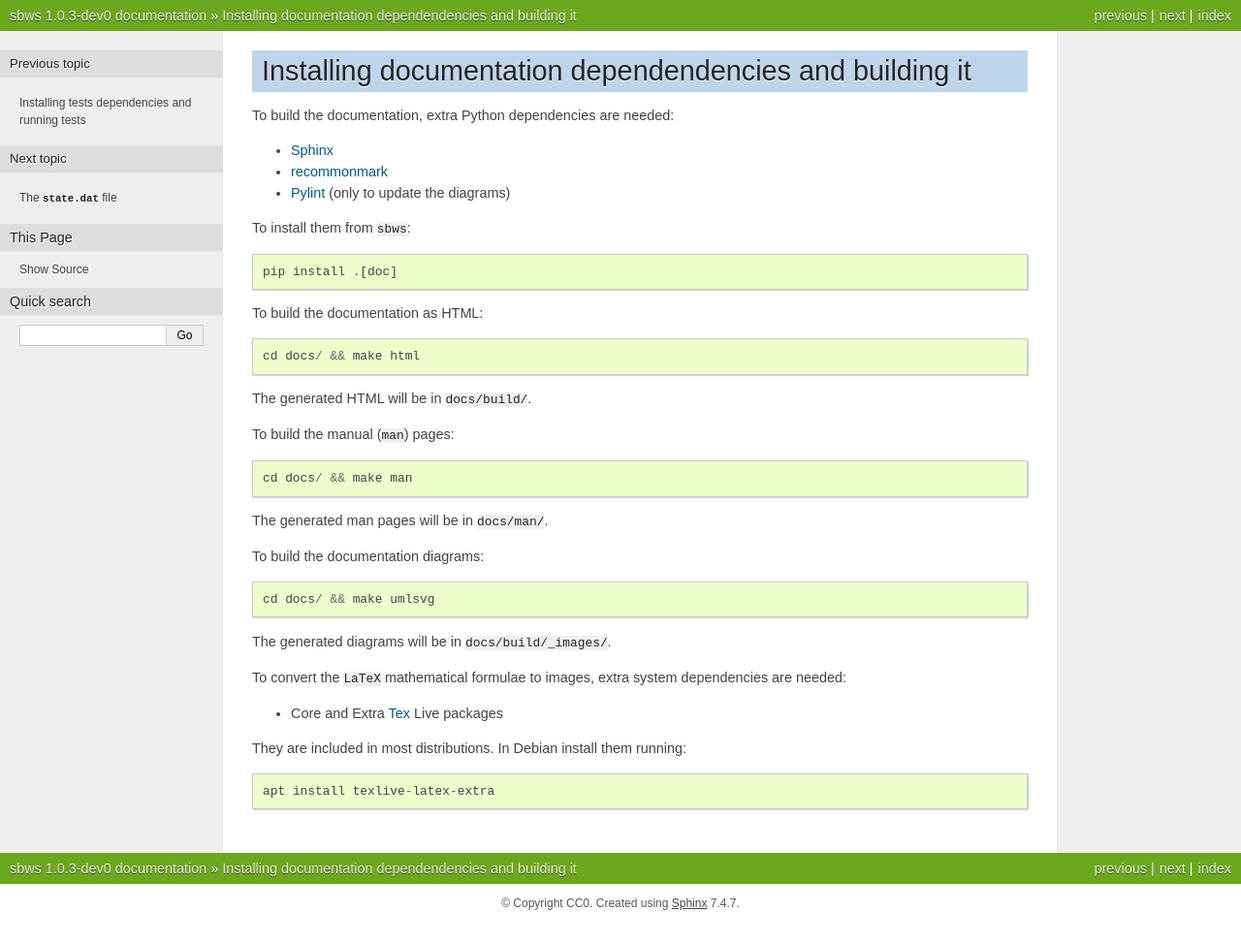
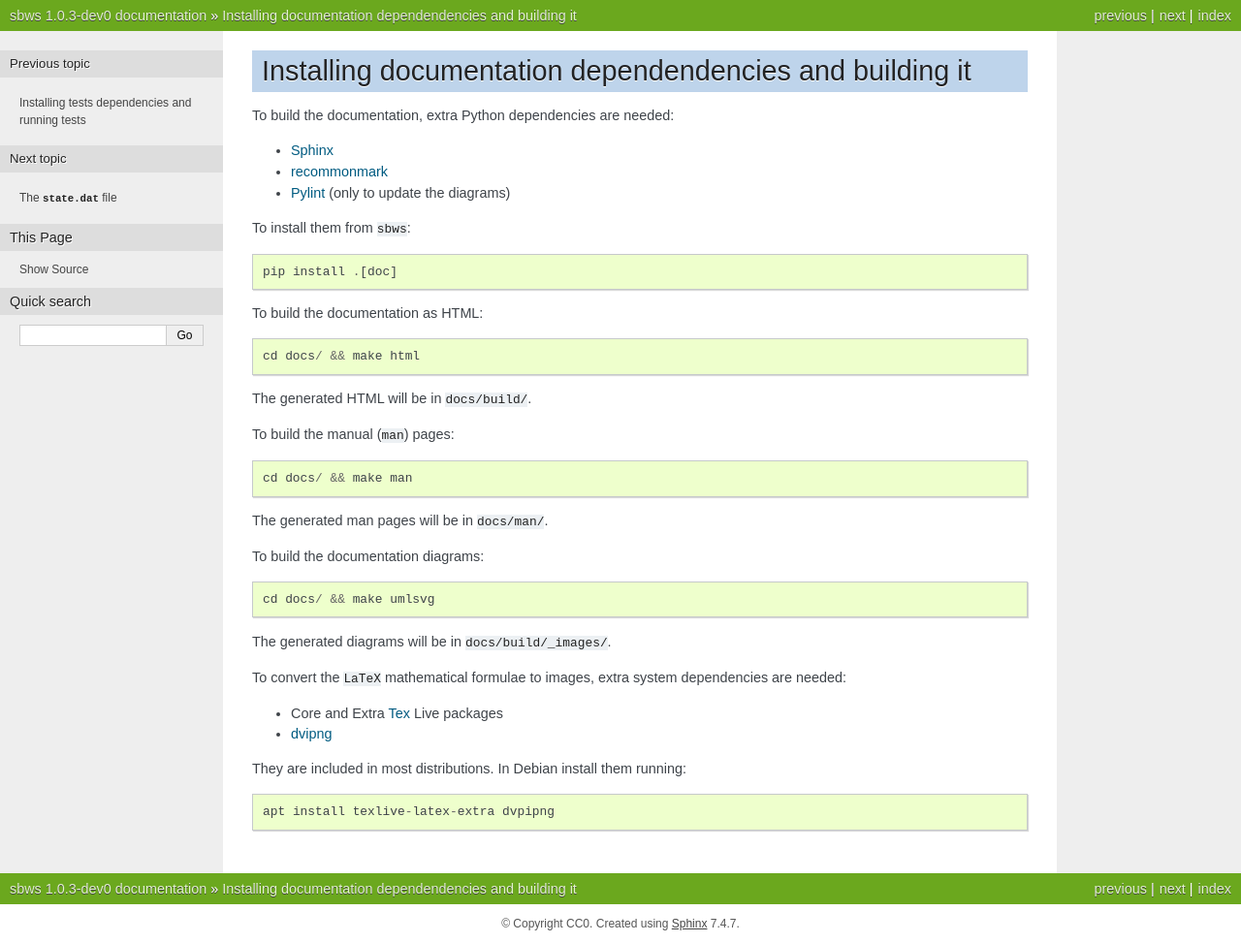
Before and after one commit to torproject/sbws, a Sphinx documentation site: the page built from docs/source/documenting.rst, in a window 1280 px wide. Shown: the whole page at 97% size. Built offline with Sphinx 7.4.7, drawn with Linux system fonts in a browser that asks for light colours; formulas are drawn with MathJax 3; pages that are not in the unit, such as notebooks, are missing from menus; before the commit the page ends 952 px from its top, so only the background shows below that.

Commit message:
docs: add missing requirement to build the docs
including LaTeX as images.

```diff
--- a/docs/source/documenting.rst
+++ b/docs/source/documenting.rst
@@ -35,13 +35,15 @@ To convert the ``LaTeX`` mathematical formulae to images, extra system dependenc
 are needed:
 
 - Core and Extra Tex_ Live packages
+- dvipng_
 
 They are included in most distributions. In Debian install them running::
 
-    apt install texlive-latex-extra
+    apt install texlive-latex-extra dvpipng
 
 
 .. _Sphinx: http://www.sphinx-doc.org
 .. _recommonmark: https://recommonmark.readthedocs.io/
 .. _Pylint: https://www.pylint.org/
 .. _Tex: http://www.tug.org/texlive/acquire.html
+.. _dvipng: https://www.nongnu.org/dvipng/
```
